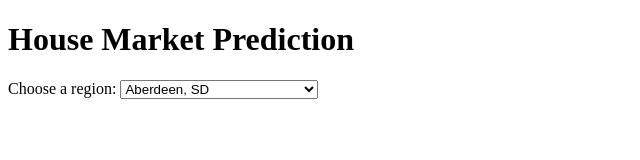
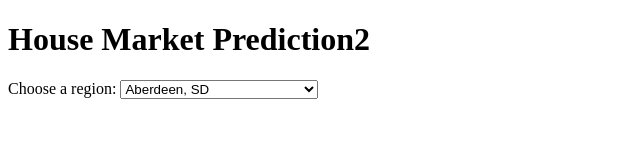
Before and after one commit to JaFaSch/house-market-prediction, a plain HTML site: page templates/index.html in a window 1280 px wide. Shown: the full height of the page, 0-640 px from the left. Drawn offline with nearby package versions, Linux system fonts and the light colour scheme; files whose address does not match are found by name.

```diff
--- a/templates/index.html
+++ b/templates/index.html
@@ -7,7 +7,7 @@
     <script src="https://code.jquery.com/jquery-3.6.0.min.js"></script>
 </head>
 <body>
-    <h1>House Market Prediction</h1>
+    <h1>House Market Prediction2</h1>
     <label for="region-select">Choose a region:</label>
     <select id="region-select">
         <!-- Options will be populated here -->
```
